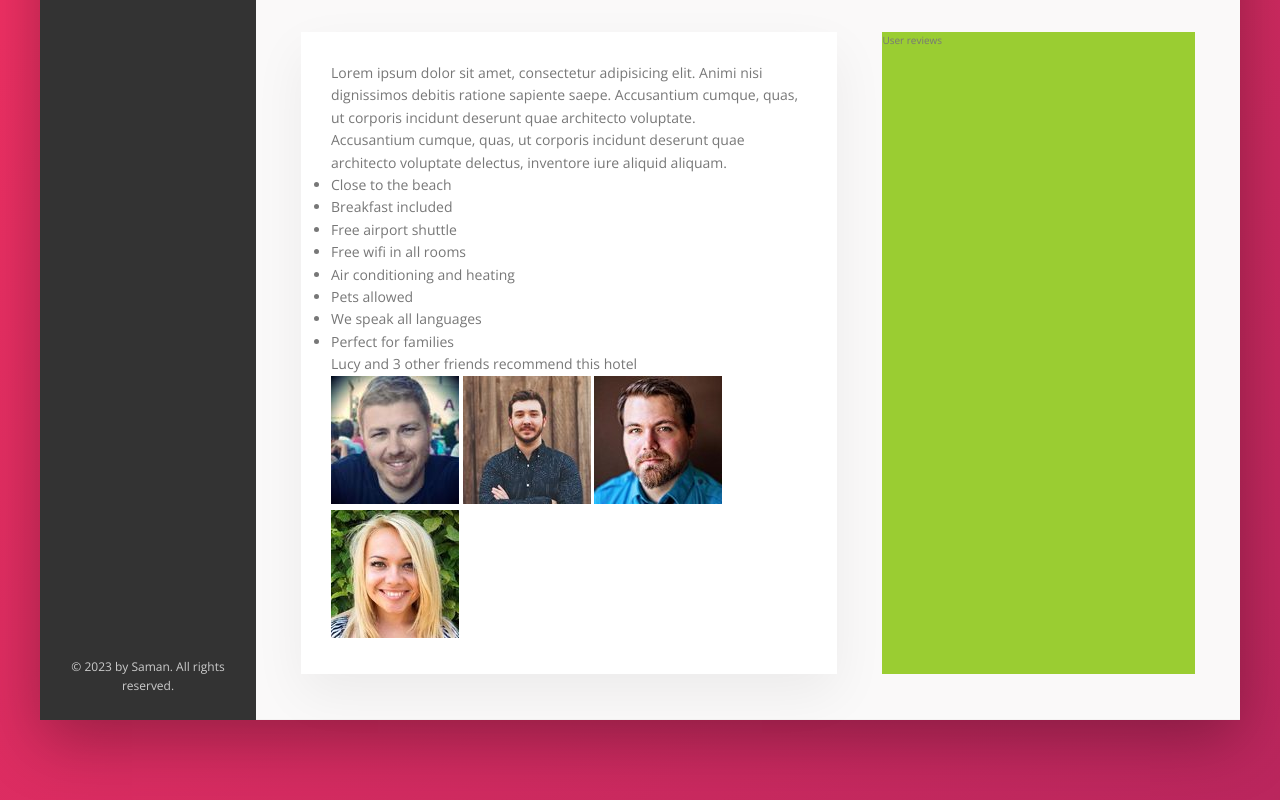
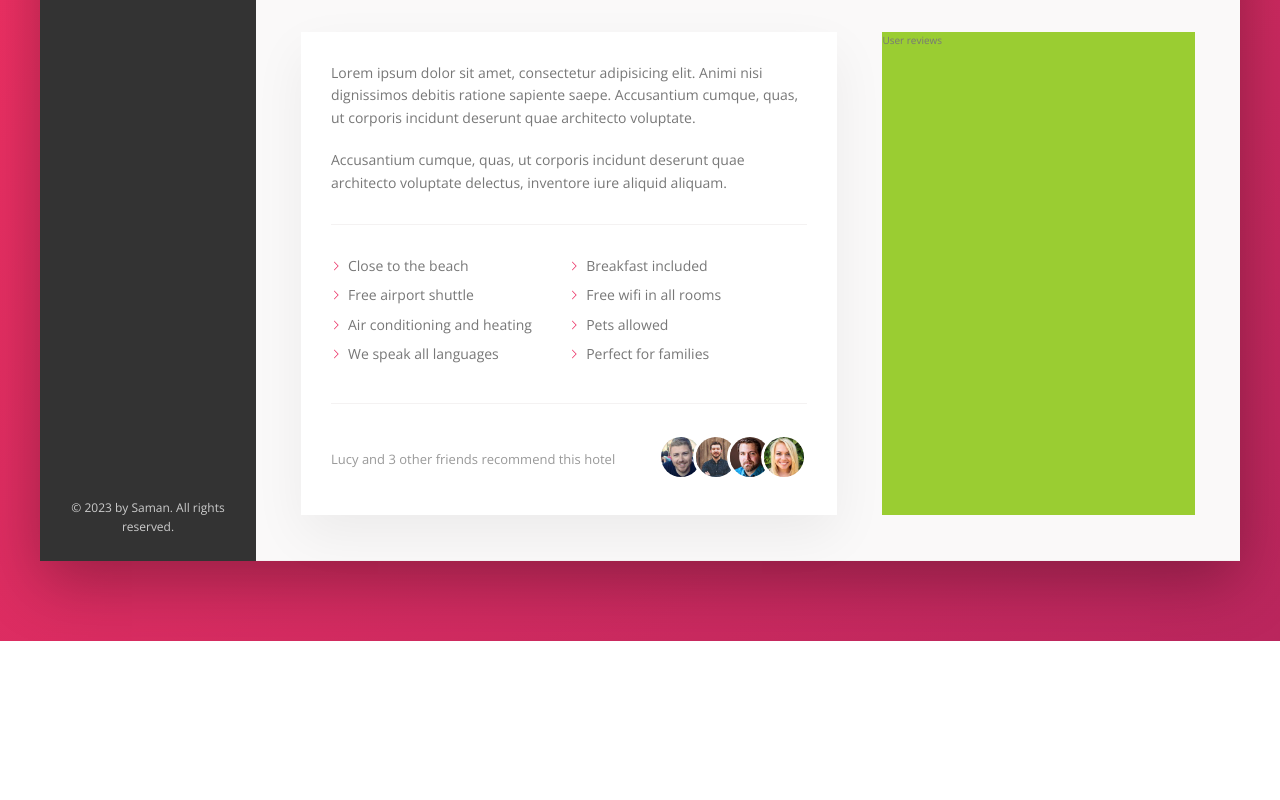
Before and after one commit to sam-nazarian/hotel-landing-page, a website: page index.html in a window 1280 px wide. Shown: the part 615-1415 px from the top of the page. After the commit the page ends 1256 px from the top, so only its background shows below. Drawn offline with nearby package versions, Linux system fonts and the light colour scheme.

Commit message:
Built the description section - part 2

```diff
--- a/sass/_components.scss
+++ b/sass/_components.scss
@@ -307,3 +307,75 @@
     box-shadow: none;
   }
 }
+
+/////////////////////////////////////
+// PARAGRAPH
+
+// the last paragraph, last-child applies to all children of the elm, so instead use last of type
+.paragraph:not(:last-of-type) {
+  margin-bottom: 2rem;
+}
+
+/////////////////////////////////////
+// LIST
+.list {
+  list-style: none;
+  margin: 3rem 0;
+  padding: 3rem 0;
+  border-top: var(--line);
+  border-bottom: var(--line);
+
+  display: flex;
+  flex-wrap: wrap; //allows flex-items to get into new lines
+
+  &__item {
+    flex: 0 0 50%; //50% of flex-container
+    margin-bottom: 0.7rem;
+  }
+
+  &__item::before {
+    content: '';
+    display: inline-block;
+    height: 1rem;
+    width: 1rem;
+    margin-right: 0.7rem;
+
+    // Older browsers, doens't allow us to change the color
+    // background-image: url(../img/chevron-thin-right.svg);
+    // background-size: cover;
+
+    //Newer browsers - masks
+    background-color: var(--color-primary);
+    -webkit-mask-image: url(../img/chevron-thin-right.svg);
+    -webkit-mask-size: cover;
+    mask-image: url(../img/chevron-thin-right.svg); //area were we can look through an elm and see what's behinde the elm
+    mask-size: cover; //make the svg fit properly if it's size is adjusted (make the icon cover the entire elm)
+  }
+}
+
+/////////////////////////////////////
+// RECOMMEND
+.recommend {
+  font-size: 1.3rem;
+  color: var(--color-grey-dark-3);
+
+  display: flex;
+  align-items: center;
+
+  &__count {
+    margin-right: auto;
+  }
+
+  &__photo {
+    //set box-sizing to default so that border is added on top of height & width rather than including the padding and the border into the width and height of the element.
+    box-sizing: content-box;
+    height: 4rem;
+    width: 4rem;
+    border-radius: 50%;
+    border: 3px solid #fff;
+
+    &:not(:last-child) {
+      margin-right: -1.5rem;
+    }
+  }
+}
```
Also changed, not shown: css/style.css, 1 other file.
